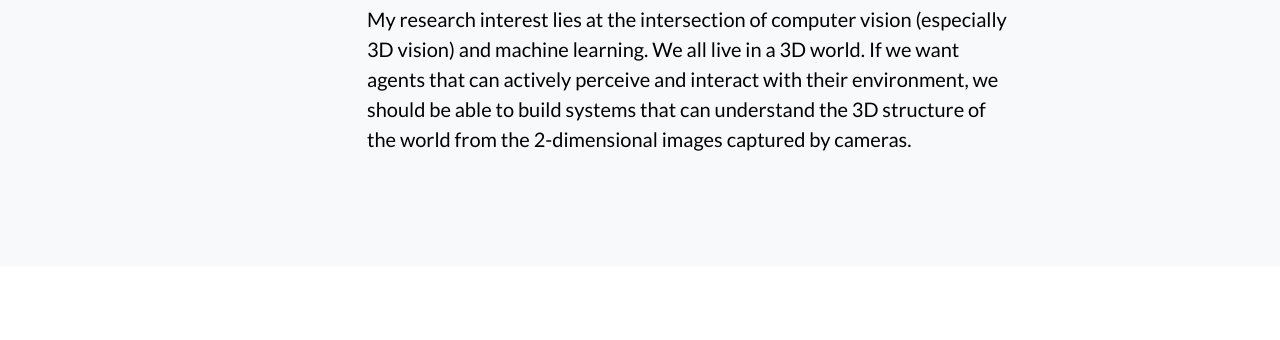
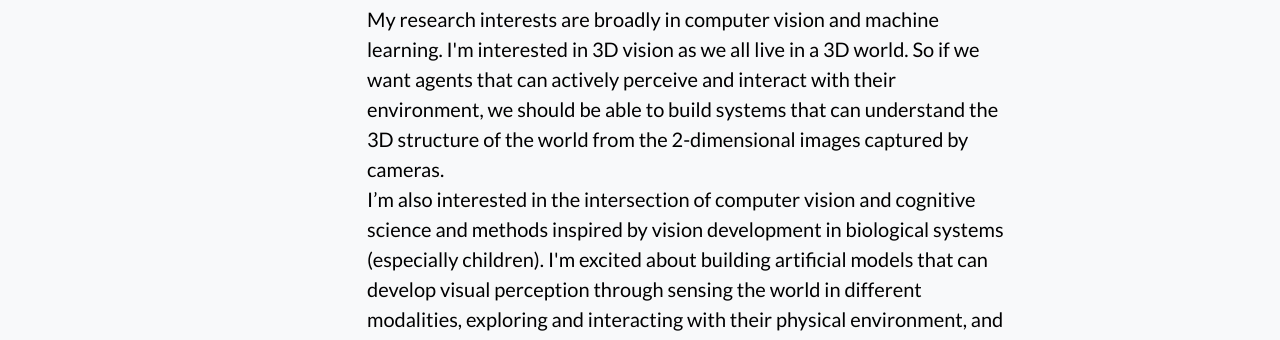
Before and after one commit to Ainaz99/Ainaz99.github.io, a plain HTML site: page index.html in a window 1280 px wide. Shown: the part 450-790 px from the top of the page. Drawn offline with nearby package versions, Linux system fonts and the light colour scheme; files whose address does not match are found by name.

Commit message:
updated about

```diff
--- a/index.html
+++ b/index.html
@@ -76,10 +76,13 @@
                   </p>
 
                   <p style="font-size:20px;">
-                    My research interest lies at the intersection of computer vision (especially 3D vision) and machine learning.
+                    <!-- My research interest lies at the intersection of computer vision (especially 3D vision) and machine learning.
                     We all live in a 3D world. If we want agents that can actively perceive and interact
                     with their environment, we should be able to build systems that can understand the
-                    3D structure of the world from the 2-dimensional images captured by cameras.
+                    3D structure of the world from the 2-dimensional images captured by cameras. -->
+                    My research interests are broadly in computer vision and machine learning. I'm interested in 3D vision as we all live in a 3D world. So if we want agents that can actively perceive and interact with their environment, we should be able to build systems that can understand the 3D structure of the world from the 2-dimensional images captured by cameras.
+                    <br>
+                    I’m also interested in the intersection of computer vision and cognitive science and methods inspired by vision development in biological systems (especially children). I'm excited about building artificial models that can develop visual perception through sensing the world in different modalities, exploring and interacting with their physical environment, and learning like a child.
                   </p>
 
 
```
